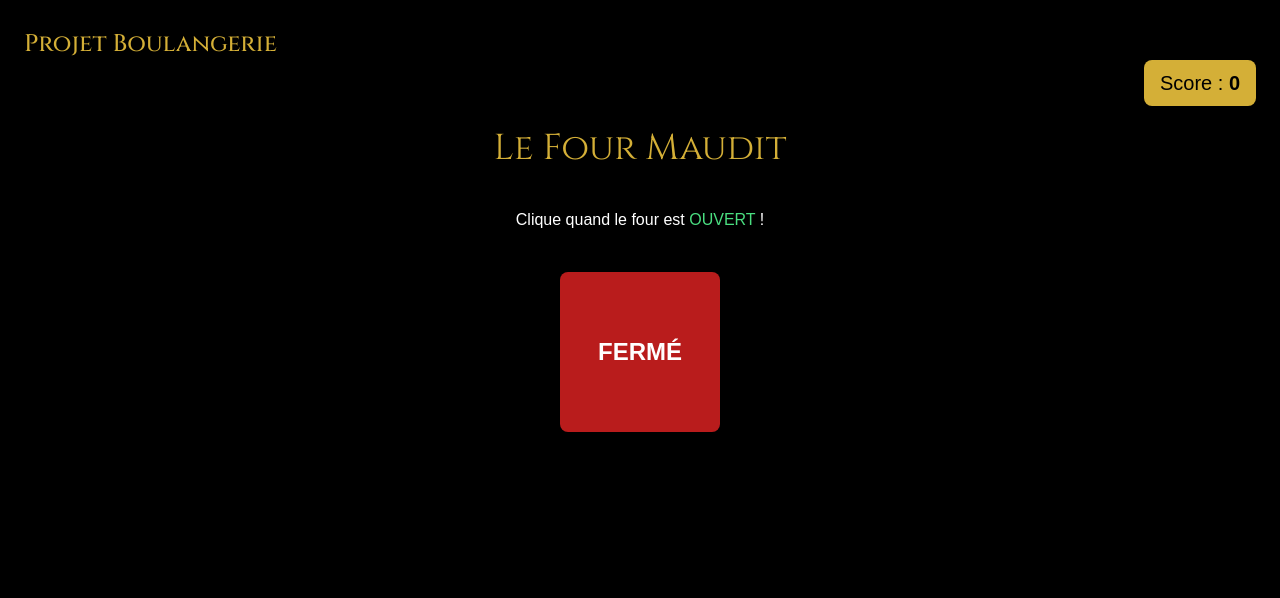
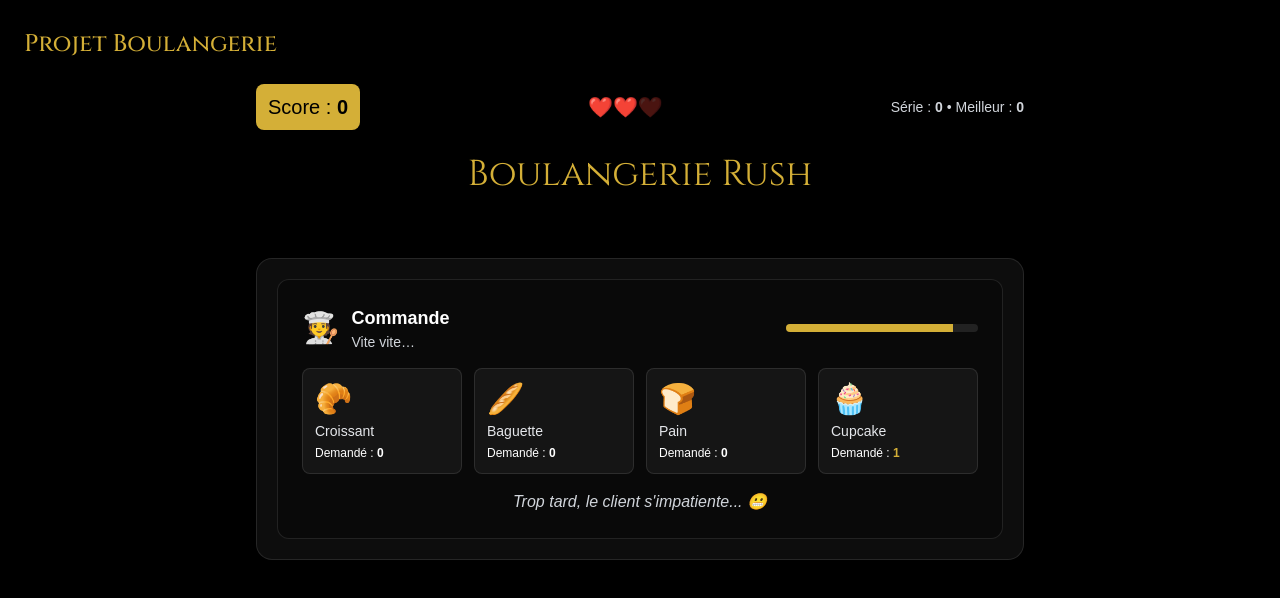
Before and after one commit to projet-boulangerie-org/projet-boulangerie, a Next.js app: page /game in a window 1280 px wide. Shown: the top 598 px of the page. Built offline with nearby package versions, Linux system fonts and the light colour scheme.

Commit message:
changement du jeu

```diff
--- a/components/FourMaudit.tsx
+++ b/components/FourMaudit.tsx
@@ -1,73 +1,341 @@
 "use client";
 
-import React, { useState, useEffect } from 'react';
-import DarkModeInitializer from '@/components/DarkModeInitializer';
-import { Header } from '@/components/Header';
-import './FourMaudit.css';
+import React, { useEffect, useMemo, useRef, useState } from "react";
+import DarkModeInitializer from "@/components/DarkModeInitializer";
+import { Header } from "@/components/Header";
+import "./FourMaudit.css";
+
+type Pastry = { id: string; emoji: string; label: string };
+type Order = { id: number; items: string[]; timeMs: number };
+
+const PASTRIES: Pastry[] = [
+  { id: "croissant", emoji: "🥐", label: "Croissant" },
+  { id: "baguette", emoji: "🥖", label: "Baguette" },
+  { id: "pain", emoji: "🍞", label: "Pain" },
+  { id: "cupcake", emoji: "🧁", label: "Cupcake" },
+];
+
+// difficulté
+const BASE_TIME_MS = 3800;
+const MIN_TIME_MS = 1000;
+
+// scoring
+const POINTS_PER_ITEM = 10;   // gain par item correct
 
 export default function LeFourMaudit() {
-  const [isOpen, setIsOpen] = useState(false);
+  // ------- gate mount (évite mismatch SSR/CSR)
+  const [mounted, setMounted] = useState(false);
+  useEffect(() => setMounted(true), []);
+
+  // ------- état principal
+  const [order, setOrder] = useState<Order | null>(null);
+  const [pending, setPending] = useState<string[]>([]);
   const [score, setScore] = useState(0);
-  const [message, setMessage] = useState('');
-  const [cooldown, setCooldown] = useState(false);
-  const [animClass, setAnimClass] = useState('');
+  const [streak, setStreak] = useState(0);
+  const streakRef = useRef(0);
+  useEffect(() => { streakRef.current = streak; }, [streak]);
 
+  const [lives, setLives] = useState(3);
+  const [best, setBest] = useState(0);
+  const [msg, setMsg] = useState("");
+  const [gameOver, setGameOver] = useState(false);
+
+  // barre de temps pilotée par l’horloge
+  const [timeLeftMs, setTimeLeftMs] = useState(0);
+  const expiresAtRef = useRef<number | null>(null);
+  const tickerRef = useRef<ReturnType<typeof setInterval> | null>(null);
+
+  // flash couleur
+  const [goodFlashId, setGoodFlashId] = useState<string | null>(null);
+  const [badFlashId, setBadFlashId] = useState<string | null>(null);
+
+  // lecture du best après mount
   useEffect(() => {
-    let timeoutId: NodeJS.Timeout;
+    if (typeof window !== "undefined") {
+      const v = Number(localStorage.getItem("bakeryBest") || 0);
+      if (!Number.isNaN(v)) setBest(v);
+    }
+  }, []);
 
-    const cycle = () => {
-      setIsOpen(false);
-      setAnimClass('animate-close');
-      timeoutId = setTimeout(() => {
-        setIsOpen(true);
-        setAnimClass('animate-open');
-        timeoutId = setTimeout(() => {
-          setIsOpen(false);
-          setAnimClass('animate-close');
-          cycle();
-        }, 500);
-      }, 3000);
+  // ------- utils
+  const clearTicker = () => {
+    if (tickerRef.current) clearInterval(tickerRef.current);
+    tickerRef.current = null;
+  };
+
+  const toast = (t: string, ms = 900) => {
+    setMsg(t);
+    setTimeout(() => setMsg(""), ms);
+  };
+
+  const computeTimeMs = (st: number, itemCount: number) =>
+    Math.max(MIN_TIME_MS, BASE_TIME_MS - st * 160 - (itemCount - 1) * 150);
+
+  const startCountdown = (totalMs: number) => {
+    expiresAtRef.current = Date.now() + totalMs;
+    setTimeLeftMs(totalMs);
+    clearTicker();
+    tickerRef.current = setInterval(() => {
+      const left = (expiresAtRef.current ?? 0) - Date.now();
+      const clamped = Math.max(0, left);
+      setTimeLeftMs(clamped);
+      if (left <= 0) {
+        clearTicker();
+        // si on atteint 0, on perd la manche (une vie) automatiquement
+        miss("Trop tard, le client s'impatiente... 😬");
+      }
+    }, 100);
+  };
+
+  // ------- commandes
+  const newOrder = (delay = 400, forceBase = false) => {
+    clearTicker();
+    setTimeLeftMs(0);
+    expiresAtRef.current = null;
+
+    const create = () => {
+      const multi = Math.random() < (streakRef.current >= 5 ? 0.35 : 0.15) ? 2 : 1;
+      const items: string[] = [];
+      for (let i = 0; i < multi; i++) {
+        items.push(PASTRIES[Math.floor(Math.random() * PASTRIES.length)].id);
+      }
+
+      const st = forceBase ? 0 : streakRef.current;
+      const timeMs = computeTimeMs(st, items.length);
+
+      const o: Order = { id: Date.now(), items, timeMs };
+      setOrder(o);
+      setPending([...o.items]);
+      startCountdown(timeMs);
     };
 
-    cycle();
-    return () => clearTimeout(timeoutId);
-  }, []);
-
-  const handleClick = () => {
-    if (cooldown) return;
-    setCooldown(true);
-    setTimeout(() => setCooldown(false), 500);
-
-    if (isOpen) {
-      setScore(prev => prev + 1);
-      setMessage("Bien joué !");
-    } else {
-      setScore(prev => Math.max(0, prev - 1));
-      setMessage("Aïe ! Le four était fermé !");
-    }
-    setTimeout(() => setMessage(''), 1000);
+    if (delay) setTimeout(create, delay);
+    else create();
   };
 
+  const complete = () => {
+    clearTicker();
+    if (!order) return;
+    // score = 10 par item + bonus sur temps restant
+    const base = POINTS_PER_ITEM * order.items.length;
+    const bonus = Math.floor(timeLeftMs / 150);
+    const gained = base + bonus;
+
+    setScore((s) => s + gained);
+    setStreak((st) => st + 1);
+    toast(`Commande ok +${gained} ✅`);
+    newOrder(350);
+  };
+
+  const miss = (reason: string) => {
+    clearTicker();
+    setStreak(0);
+    setOrder((o) => o); // no-op, juste pour lecture
+    setLives((v) => {
+      const left = v - 1;
+      if (left <= 0) {
+        setGameOver(true);
+        toast(reason, 1500);
+        setBest((b) => {
+          const nb = Math.max(b, score);
+          if (typeof window !== "undefined") localStorage.setItem("bakeryBest", String(nb));
+          return nb;
+        });
+      } else {
+        toast(reason);
+        newOrder(350);
+      }
+      return Math.max(0, left);
+    });
+  };
+
+  // ------- actions (clic direct)
+  // ------- actions (clic direct)
+  // ------- actions (clic direct)
+  const serve = (id: string) => {
+    if (gameOver || !order) return;
+
+    if (!pending.includes(id)) {
+      // mauvais clic : -1 vie ET reset série
+      setBadFlashId(id);
+      setTimeout(() => setBadFlashId(null), 250);
+
+      // >>> AJOUT/POINT CLÉ : reset de la série <<<
+      setStreak(0);
+      streakRef.current = 0; // pour que l'accélération reparte de 0
+
+      setLives((v) => {
+        const left = v - 1;
+        if (left <= 0) {
+          setGameOver(true);
+          clearTicker(); // stoppe la barre
+          setBest((b) => {
+            const nb = Math.max(b, score);
+            if (typeof window !== "undefined") localStorage.setItem("bakeryBest", String(nb));
+            return nb;
+          });
+          toast("Mauvais produit → plus de vies 💀", 1500);
+        } else {
+          toast("Mauvais produit → -1 vie");
+        }
+        return Math.max(0, left);
+      });
+      return;
+    }
+
+    // bon clic (inchangé)
+    setGoodFlashId(id);
+    setTimeout(() => setGoodFlashId(null), 250);
+
+    const next = [...pending];
+    next.splice(next.indexOf(id), 1);
+    setPending(next);
+
+    if (next.length === 0) complete();
+  };
+
+
+
+  const reset = () => {
+    clearTicker();
+    setOrder(null);
+    setPending([]);
+    setScore(0);
+    setStreak(0);
+    streakRef.current = 0;      // vitesse/difficulté reviennent à la base
+    setLives(3);
+    setMsg("");
+    setGameOver(false);
+    newOrder(600, true);        // 1re commande post-reset à vitesse de base
+  };
+
+  // ------- mount
+  useEffect(() => {
+    if (mounted) newOrder(800, true);
+    return () => clearTicker();
+    // eslint-disable-next-line react-hooks/exhaustive-deps
+  }, [mounted]);
+
+  // ------- dérivés
+  const timePct = order ? Math.max(0, Math.min(100, (timeLeftMs / order.timeMs) * 100)) : 0;
+
+  const pendingMap = useMemo(() => {
+    const map: Record<string, number> = {};
+    pending.forEach((id) => (map[id] = (map[id] || 0) + 1));
+    return map;
+  }, [pending]);
+
+  // ------- rendu
   return (
     <>
       <DarkModeInitializer />
       <Header title="Projet Boulangerie" />
-      <main className="min-h-screen flex flex-col items-center justify-start text-white text-center px-4 relative">
 
-        <section id="presentation" className="flex flex-col items-center justify-center px-12 py-12">
-          <h2 className="text-4xl font-medieval text-boulange-gold mt-5 mb-10">Le Four Maudit</h2>
-          <div className="scoreboard absolute top-0 right-6 bg-boulange-gold text-black px-4 py-2 rounded-lg shadow">
-            Score : <span className="font-bold">{score}</span>
+      <main className="min-h-screen flex flex-col items-center text-white px-4">
+        {!mounted ? (
+          <div className="min-h-[40vh] flex items-center justify-center text-sm text-gray-400">
+            Chargement du comptoir…
           </div>
+        ) : (
+          <>
+            {/* Scoreboard */}
+            <div className="w-full max-w-3xl mt-6 mb-4 flex items-center justify-between gap-2">
+              <div className="bg-boulange-gold text-black px-3 py-2 rounded-lg shadow scoreboard">
+                Score : <span className="font-bold">{score}</span>
+              </div>
+              <div className="text-xl select-none">
+                {Array.from({ length: 3 }).map((_, i) => (
+                  <span key={i} className={i < lives ? "opacity-100" : "opacity-30"}>❤️</span>
+                ))}
+              </div>
+              <div className="text-sm text-gray-300">
+                Série : <span className="font-semibold">{streak}</span> • Meilleur :{" "}
+                <span className="font-semibold">{best}</span>
+              </div>
+            </div>
 
-          <p className="mb-10">Clique quand le four est <span className="text-green-400">OUVERT</span> !</p>
+            {/* Titre */}
+            <h2 className="text-4xl font-medieval text-boulange-gold mt-2 mb-16">Boulangerie Rush</h2>
 
-          <div onClick={handleClick} className={`four-box w-40 h-40 mb-6 rounded-lg flex items-center justify-center text-2xl font-bold cursor-pointer transition-all duration-300 ${isOpen ? 'bg-green-500' : 'bg-red-700'} ${animClass}`}>
-            {isOpen ? 'OUVERT' : 'FERMÉ'}
-          </div>
+            {/* Zone de jeu */}
+            {!gameOver && (
+              <div className="w-full max-w-3xl bg-white/5 rounded-2xl p-5 border border-white/10">
+                <div className="rounded-xl bg-black/30 border border-white/10 p-6">
+                  <div className="flex items-center justify-between gap-3 mb-4">
+                    <div className="flex items-center gap-3">
+                      <div className="text-3xl">🧑‍🍳</div>
+                      <div className="text-lg">
+                        <div className="font-bold">Commande</div>
+                        <div className="text-gray-300 text-sm">Vite vite…</div>
+                      </div>
+                    </div>
 
-          {message && <p className="mt-6 text-lg italic text-gray-400">{message}</p>}
-        </section>
+                    {/* Barre de temps (pilotée par horloge) */}
+                    <div className="w-48 h-2 bg-white/10 rounded overflow-hidden">
+                      <div
+                        className="h-full bg-boulange-gold transition-[width] duration-100 linear"
+                        style={{ width: `${timePct}%` }}
+                      />
+                    </div>
+                  </div>
+
+                  {/* Cartes (les 4 sont cliquables) */}
+                  <div className="grid grid-cols-2 sm:grid-cols-4 gap-3">
+                    {PASTRIES.map((p) => {
+                      const needLeft = pendingMap[p.id] || 0;
+                      const isGood = needLeft > 0;
+
+                      return (
+                        <button
+                          key={p.id}
+                          onClick={() => serve(p.id)}
+                          className={[
+                            "w-full text-left rounded-lg p-3 border border-white/10 transition",
+                            "bg-white/5 hover:bg-white/10",
+                            goodFlashId === p.id ? "card-serve" : "",
+                            badFlashId === p.id ? "card-wrong" : "",
+                          ].join(" ")}
+                        >
+                          <div className="flex items-center justify-between">
+                            <div className="text-3xl">{p.emoji}</div>
+                          </div>
+                          <div className="mt-1 text-sm text-gray-200">{p.label}</div>
+                          <div className="mt-1 text-xs">
+                            Demandé :{" "}
+                            <span className={isGood ? "font-semibold text-boulange-gold" : "font-semibold"}>
+                              {needLeft}
+                            </span>
+                          </div>
+                        </button>
+                      );
+                    })}
+                  </div>
+
+                  {/* Message */}
+                  {msg && <p className="mt-4 text-center italic text-gray-300 min-h-6">{msg}</p>}
+                </div>
+              </div>
+            )}
+
+            {/* Game over */}
+            {gameOver && (
+              <div className="w-full max-w-3xl bg-white/5 rounded-2xl p-8 border border-white/10 text-center">
+                <div className="text-2xl font-bold text-red-400">Partie terminée</div>
+                <p className="mt-2 text-gray-300">
+                  Score final : <span className="font-semibold">{score}</span>
+                </p>
+                <div className="mt-4 flex items-center justify-center gap-3">
+                  <button
+                    onClick={reset}
+                    className="bg-boulange-gold text-black font-semibold px-6 py-3 rounded-lg hover:brightness-110"
+                  >
+                    Rejouer
+                  </button>
+                </div>
+              </div>
+            )}
+          </>
+        )}
       </main>
     </>
   );
```
Also changed, not shown: components/FourMaudit.css (+12 -0 lines).
